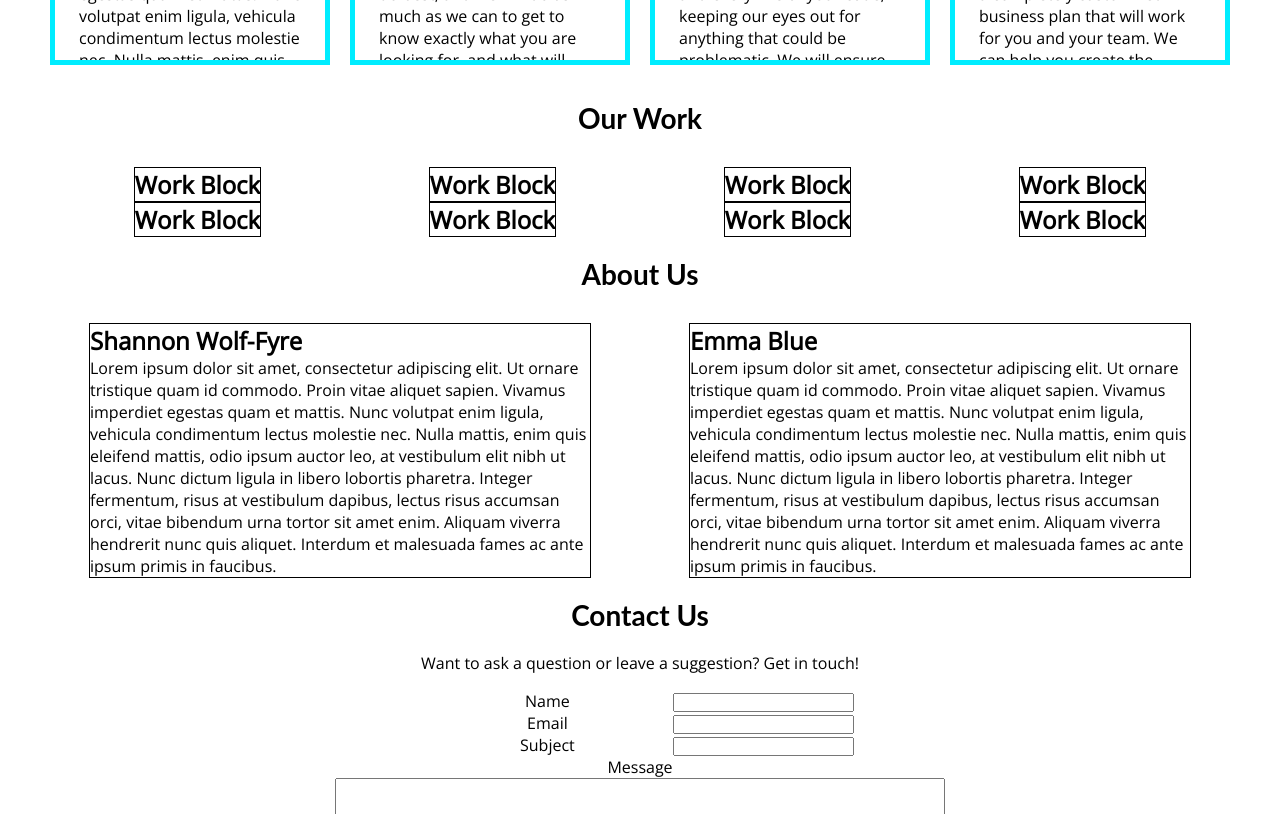
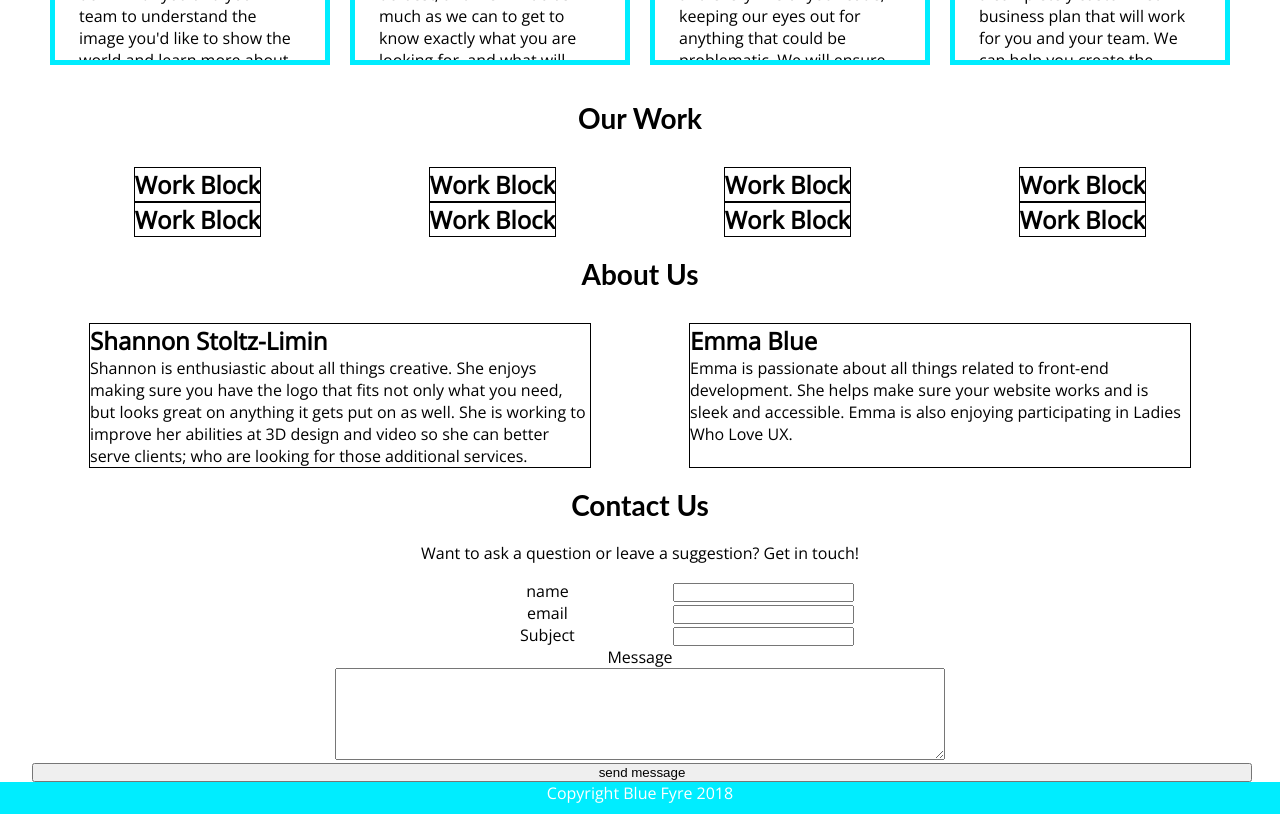
Before and after one commit to EmmaBlue/Blue_E_Stoltz_Limin_S_AgencyX, a website: page index.html in a window 1280 px wide. Shown: the part 1087-1901 px from the top of the page. Drawn offline with nearby package versions, Linux system fonts and the light colour scheme.

Commit message:
added final text to about us section.

```diff
--- a/index.html
+++ b/index.html
@@ -25,7 +25,6 @@
                     <nav class="nav_full">
                         <h3 class="hidden">Main Navigation</h3>
                         <ul class="nav_list">
-                            <li class="nav_item"><a href="#" class="nav_link">Home</a></li>
                             <li class="nav_item"><a href="#" class="nav_link">Services</a></li>
                             <li class="nav_item"><a href="#" class="nav_link">Our Work</a></li>
                             <li class="nav_item"><a href="origins.html" class="nav_link">About</a></li>
@@ -45,7 +44,7 @@
         <main>
             <section id="frontSect">
                 <h2 class="hidden">Front Photo Section</h2>
-                <a href="#"><img class="logo" src="images/logo.svg" alt="Blue Fyre Logo" width="75" height="75">Blue Fyre</a>
+                <div class="logo"></div>
                 <h2 id="tagline"> From start to finish, we'll help you build your online presence.</h2>
             </section>
             <section id="serviceSect">
@@ -54,7 +53,7 @@
                 <section class="serviceBlock" id="brandBlock">
                     <h2>Brand Visioning</h2>
                     <p class="serviceText">
-                            Lorem ipsum dolor sit amet, consectetur adipiscing elit. Ut ornare tristique quam id commodo. Proin vitae aliquet sapien. Vivamus imperdiet egestas quam et mattis. Nunc volutpat enim ligula, vehicula condimentum lectus molestie nec. Nulla mattis, enim quis eleifend mattis, odio ipsum auctor leo, at vestibulum elit nibh ut lacus. Nunc dictum ligula in libero lobortis pharetra. Integer fermentum, risus at vestibulum dapibus, lectus risus accumsan orci, vitae bibendum urna tortor sit amet enim. Aliquam viverra hendrerit nunc quis aliquet. Interdum et malesuada fames ac ante ipsum primis in faucibus.
+                        Do you need a brand? Do you have a brand that just isn't sending the message you want to convay? You've come to the right place. We will sit down with you and your team to understand the image you'd like to show the world and learn more about your company so we can build your online prescence, and logos in a way that will ensure you get the best clients for your company.
                     </p>
                 </section>
                 <section class="serviceBlock" id="designBlock">
@@ -66,7 +65,7 @@
                 <section class="serviceBlock" id="codeBlock">
                     <h2>Clean Code</h2>
                     <p class="serviceText">
-                        If you're looking for developers to enhance your code, you've come to the right place. We will be meticulous in going over each and every line of your code; keeping our eyes out for anything that could be problematic. We will ensure everything has names that make sense for what they are, so everyone working on it will know exactly what it is. Anything that could need further explination would have notes to clear any confusion. The promise is to make it simple, effective, and most importantly, clean.
+                        If you're looking for developers to enhance your code, you've come to the right place. We will be meticulous in going over each and every line of your code; keeping our eyes out for anything that could be problematic. We will ensure everything has names that make sense for what they are, so everyone working on it will know exactly what it is. Anything that could need further explination would have notes to clear any confusion. The promise is to make it simple, effective, and most importantly, fully readable.
                     </p>
                 </section>
                 <section class="serviceBlock">
@@ -110,15 +109,15 @@
                 <h2 class="heading">About Us</h2>
                 <div id=aboutWrapper>
                     <section class="bioBlock">
-                        <h2>Shannon Wolf-Fyre</h2>
+                        <h2>Shannon Stoltz-Limin</h2>
                         <p class="aboutText">
-                                Lorem ipsum dolor sit amet, consectetur adipiscing elit. Ut ornare tristique quam id commodo. Proin vitae aliquet sapien. Vivamus imperdiet egestas quam et mattis. Nunc volutpat enim ligula, vehicula condimentum lectus molestie nec. Nulla mattis, enim quis eleifend mattis, odio ipsum auctor leo, at vestibulum elit nibh ut lacus. Nunc dictum ligula in libero lobortis pharetra. Integer fermentum, risus at vestibulum dapibus, lectus risus accumsan orci, vitae bibendum urna tortor sit amet enim. Aliquam viverra hendrerit nunc quis aliquet. Interdum et malesuada fames ac ante ipsum primis in faucibus.
+                            Shannon is enthusiastic about all things creative. She enjoys making sure you have the logo that fits not only what you need, but looks great on anything it gets put on as well. She is working to improve her abilities at 3D design and video so she can better serve clients; who are looking for those additional services.
                         </p>
                     </section>
                     <section class="bioBlock">
                         <h2>Emma Blue</h2>
                         <p class="aboutText">
-                                Lorem ipsum dolor sit amet, consectetur adipiscing elit. Ut ornare tristique quam id commodo. Proin vitae aliquet sapien. Vivamus imperdiet egestas quam et mattis. Nunc volutpat enim ligula, vehicula condimentum lectus molestie nec. Nulla mattis, enim quis eleifend mattis, odio ipsum auctor leo, at vestibulum elit nibh ut lacus. Nunc dictum ligula in libero lobortis pharetra. Integer fermentum, risus at vestibulum dapibus, lectus risus accumsan orci, vitae bibendum urna tortor sit amet enim. Aliquam viverra hendrerit nunc quis aliquet. Interdum et malesuada fames ac ante ipsum primis in faucibus.
+                                Emma is passionate about all things related to front-end development. She helps make sure your website works and is sleek and accessible. Emma is also enjoying participating in Ladies Who Love UX.
                         </p>
                     </section>
                 </div>
@@ -130,12 +129,12 @@
                         <div id="contactWrapper">
                             <div class="contactBox">
                                 <div class="inputSect">
-                                        <label class="control-label" for="Name">Name</label>
-                                        <input type="text" name="Name" id="Name" placeholder="" class="form-control">
+                                        <label class="control-label" for="name">name</label>
+                                        <input type="text" name="name" id="name" placeholder="" class="form-control">
                                 </div>
                                 <div class="inputSect">
-                                        <label class="control-label" for="Email">Email</label>
-                                        <input type="text" name="Email" id="Email" placeholder="" class="form-control">
+                                        <label class="control-label" for="email">email</label>
+                                        <input type="text" name="email" id="email" placeholder="" class="form-control">
                                 </div>
                                 <div class="inputSect">
                                         <label class="control-label" for="Subject">Subject</label>
@@ -161,12 +160,12 @@
         </main>
         <footer>
             <div class="logo"></div>
+            <p>Copyright Blue Fyre 2018</p>
             <ul id="footerSoc">
                 <li><a href="http://www.twitter.com" target="_blank" id="twitter"><i class="fab fa-twitter"></i></a></li>
                 <li><a href="http://www.instagram.com" target="_blank" id="instagram"><i class="fab fa-instagram"></i></a></li>
                 <li><a href="http://www.facebook.com" target="_blank" id="facebook"><i class="fab fa-facebook-square"></i></a></li>
             </ul>
-            <p>Copyright © Blue Fyre 2018</p>
         </footer>
 </body>
 </html>
```
